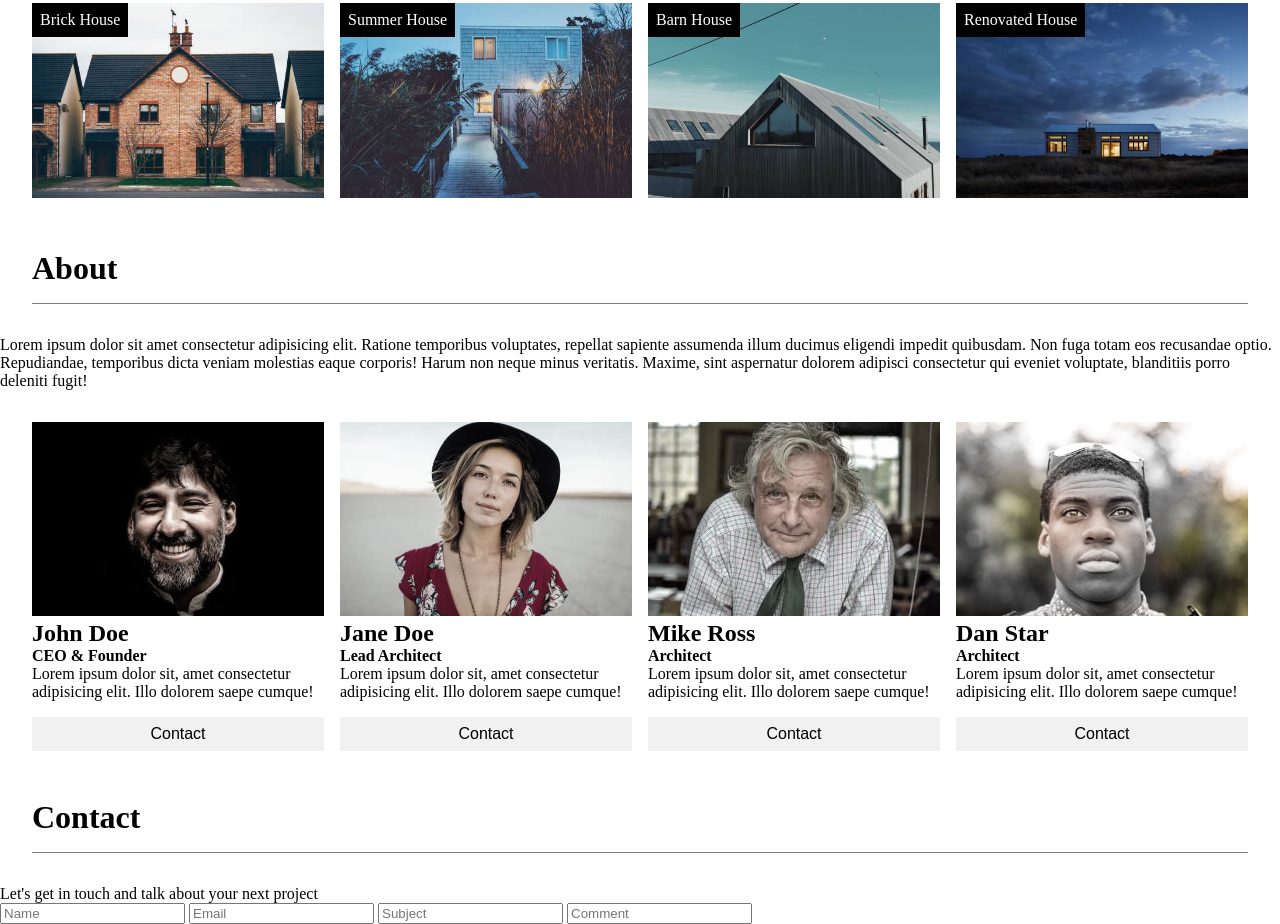
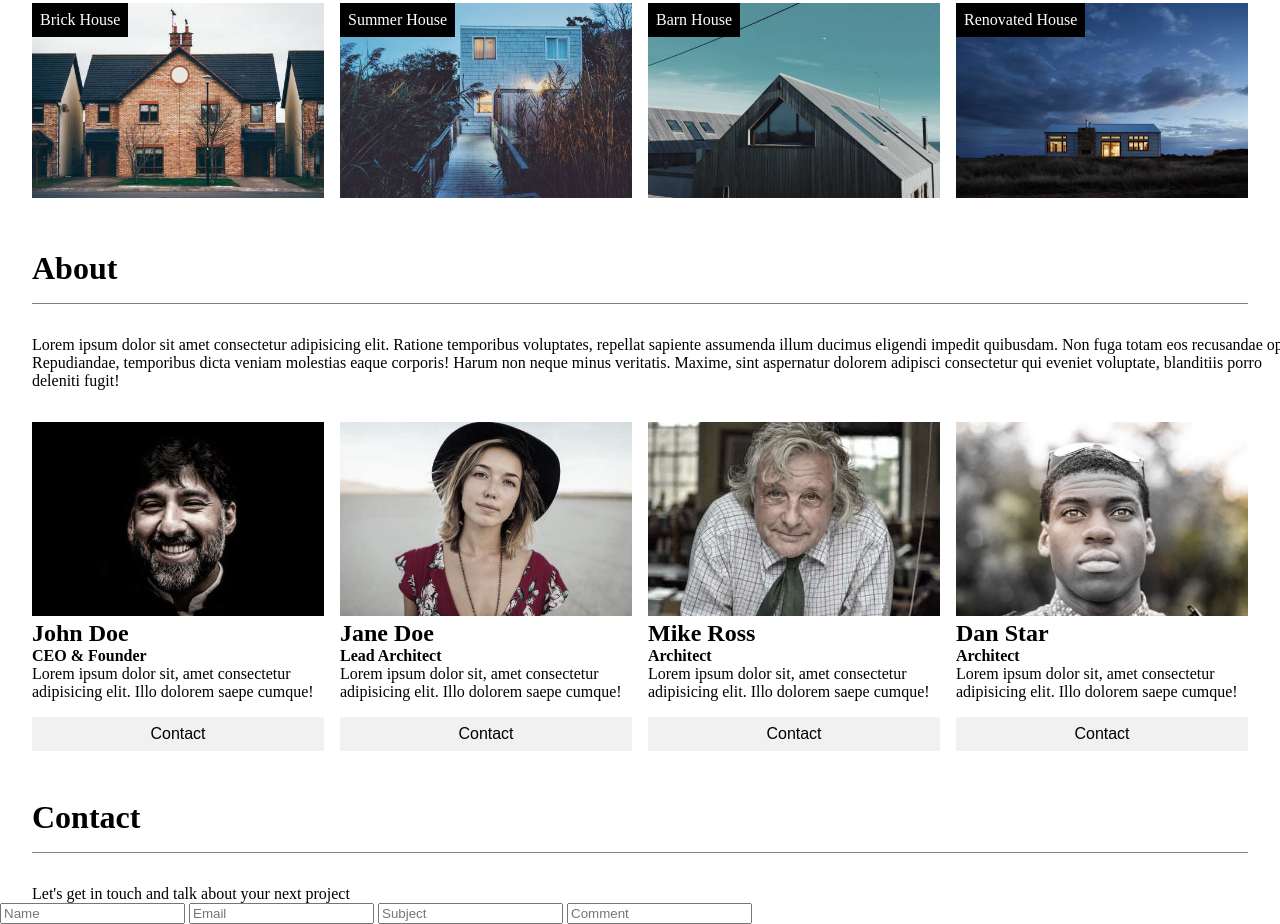
Before and after one commit to BryonVerdone/Architects-page, a plain HTML site: page index.html in a window 1280 px wide. Shown: the part 1149-2073 px from the top of the page. Drawn offline with Linux system fonts and the light colour scheme.

Commit message:
added margins to text

```diff
--- a/styles.css
+++ b/styles.css
@@ -114,8 +114,8 @@ About
   width: 100vw;
 } */
 .about-text {
-  /* margin: 0 2rem; */
-  width: 100;
+  margin: 0 2rem;
+  width: 100%;
 }
 .about-grid {
   width: 100%vw;
@@ -159,3 +159,6 @@ Contact
 form {
   display: block;
 }
+.contact p {
+  margin: 0 2rem;
+}
```
